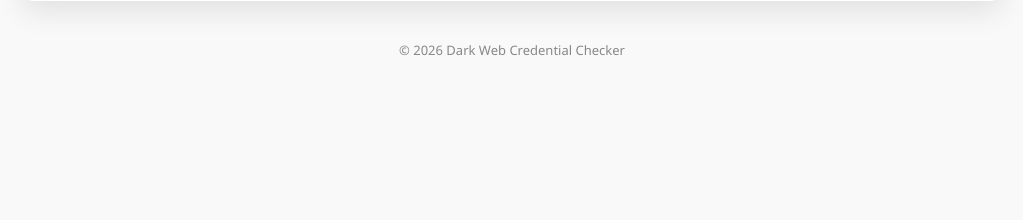
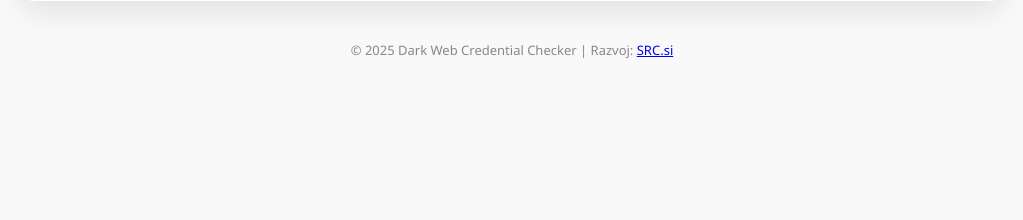
Before and after one commit to davidvolksrc/Dark-web-data-leaks-checker-app, a Flask app: page / in a window 1280 px wide. Shown: the part 507-727 px from the top of the page, without its empty margins (128-1151 px from the left). Run offline with Flask 3, Linux system fonts and the light colour scheme; some libraries are stand-ins or nearby versions.

Commit message:
Update index.html

```diff
--- a/templates/index.html
+++ b/templates/index.html
@@ -52,7 +52,7 @@
     </div>
 
     <footer>
-        <p>© 2026 Dark Web Credential Checker</p>
+        <p>© 2025 Dark Web Credential Checker | Razvoj: <a href="https://src.si" target="_blank">SRC.si</a></p>
     </footer>
 </body>
 </html>
```
